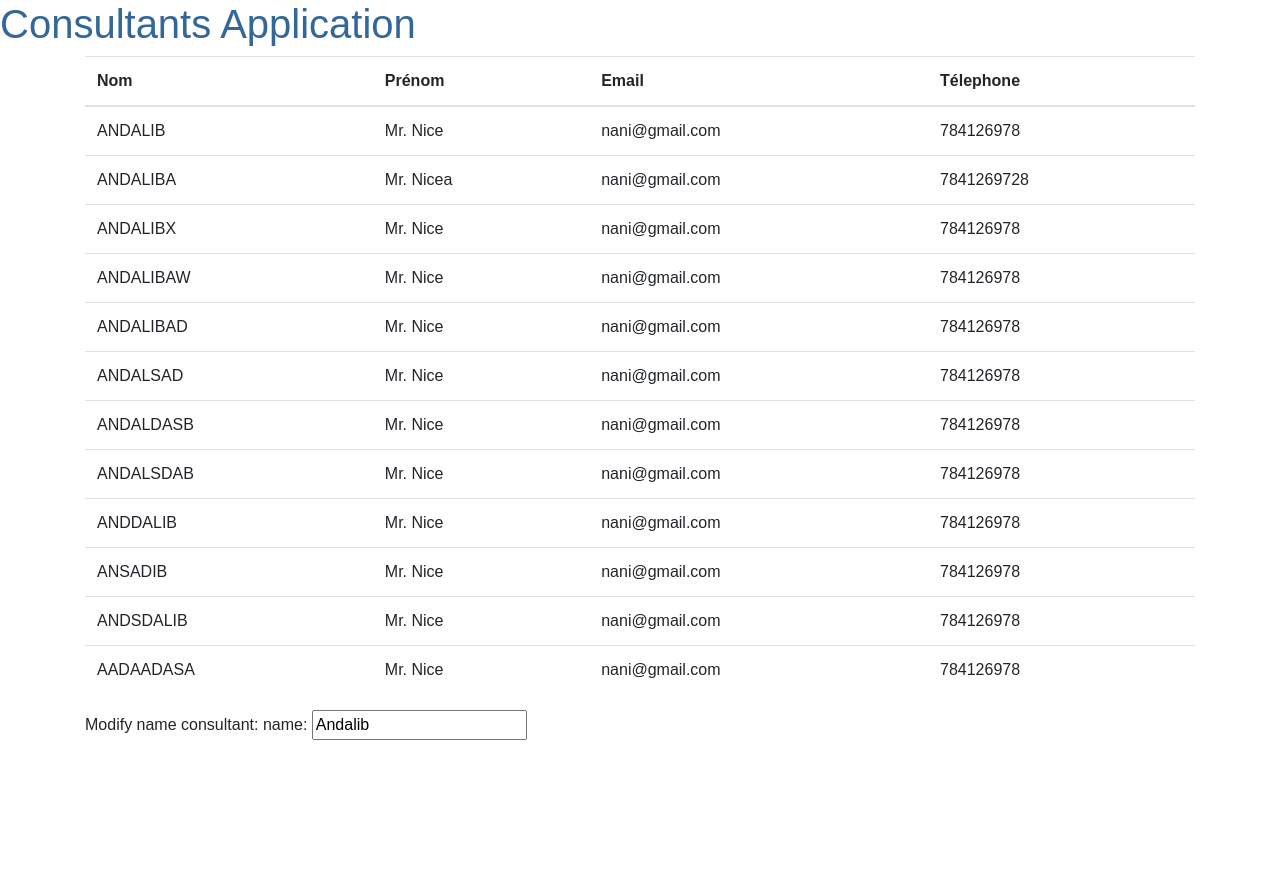
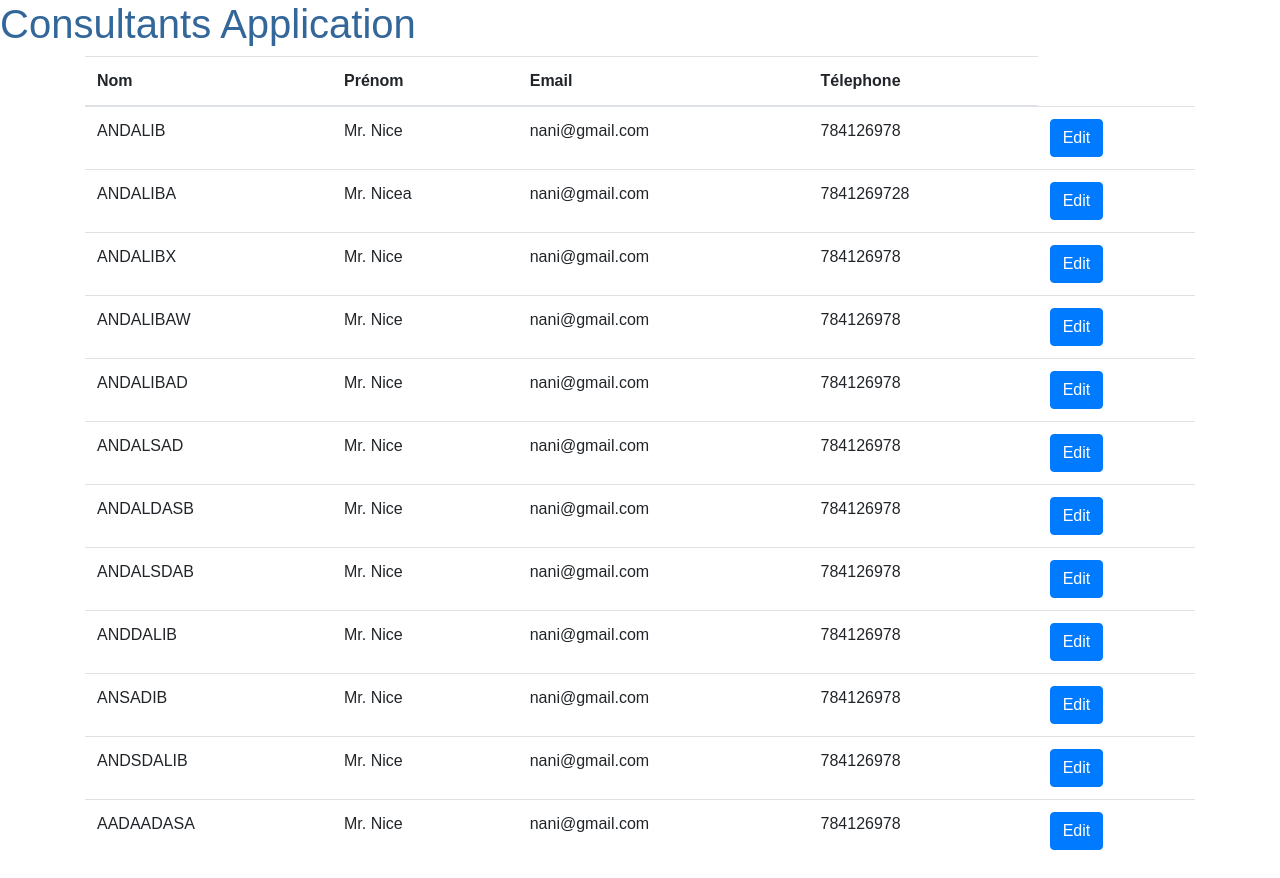
Before and after one commit to TheCooperMan/ConsultantApp, an Angular app: page / in a window 1280 px wide. Before the commit the page ends 800 px from the top, so only its background shows below. Built offline with nearby package versions, Linux system fonts and the light colour scheme.

Commit message:
edit all the informations of a consultant

```diff
--- a/src/app/consultant/consultant.component.html
+++ b/src/app/consultant/consultant.component.html
@@ -15,14 +15,25 @@
         <td> {{consultant.firstname}}</td>
         <td> {{consultant.email}}</td>
         <td> {{consultant.phoneNumber}}</td>
+        <td><button type="button" class="btn btn-primary" (click)="onSelect(consultant)">Edit</button></td>
       </tr>
     </tbody>
   </table>
 
-  <div>
+  <div *ngIf="selectedConsultant">
+      <h2>{{selectedConsultant.lastname | uppercase}} Details</h2>
     Modify name consultant:
-    <label>name:
-      <input [(ngModel)]="consultants[0].lastname" placeholder="name"/>
+    <label>Nom:
+      <input [(ngModel)]="selectedConsultant.lastname" placeholder="Nom"/>
     </label>
+    <label>Prénom:
+        <input [(ngModel)]="selectedConsultant.firstname" placeholder="Prénom"/>
+      </label>
+      <label>email:
+          <input [(ngModel)]="selectedConsultant.email" placeholder="Email"/>
+        </label>
+        <label>Numéro de Télephone:
+            <input [(ngModel)]="selectedConsultant.phoneNumber" placeholder="Numéro de Télephone"/>
+          </label>
   </div>
 </div>
--- a/src/app/consultant/consultant.component.ts
+++ b/src/app/consultant/consultant.component.ts
@@ -8,9 +8,11 @@ import { Component, OnInit } from '@angular/core';
   styleUrls: ['./consultant.component.css']
 })
 export class ConsultantComponent implements OnInit {
-
   consultants = CONSULTANT;
-
+  selectedConsultant: Consultant;
+  onSelect(consultant: Consultant): void {
+  this.selectedConsultant = consultant;
+}
   constructor() { }
 
   ngOnInit() {
```
